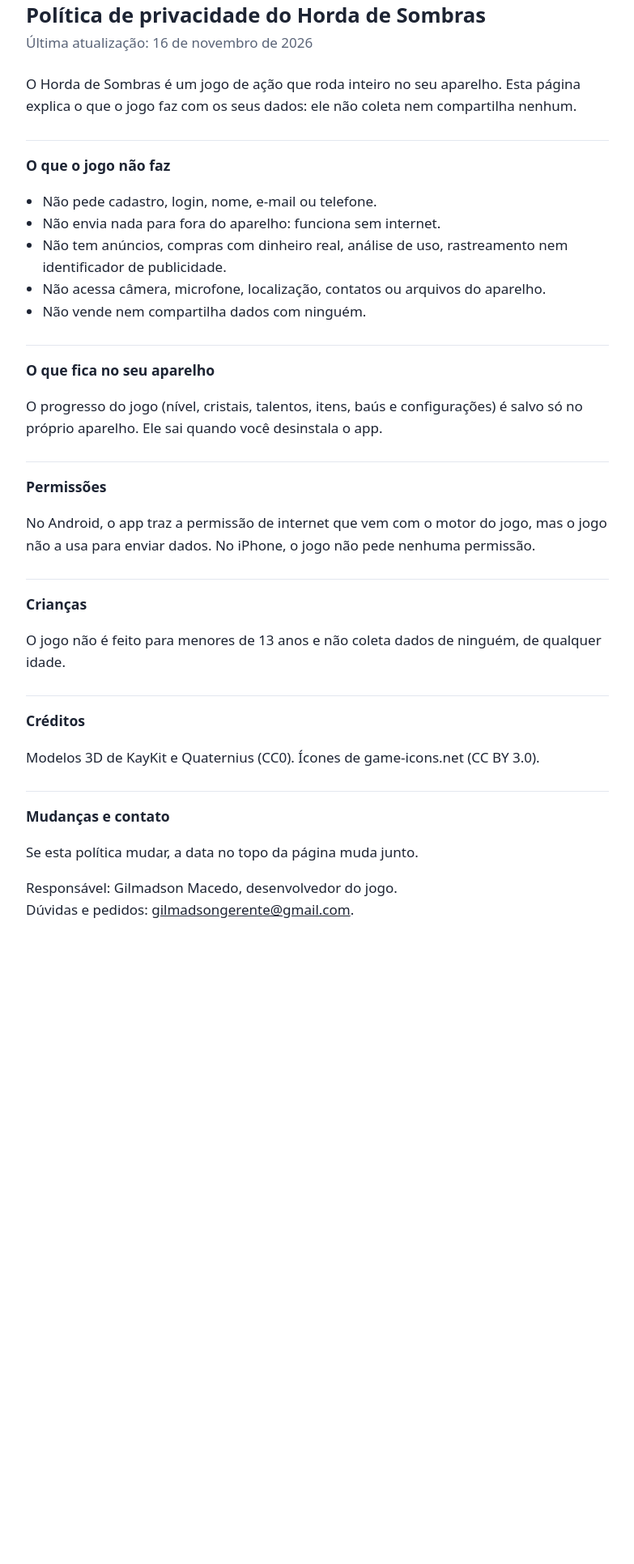
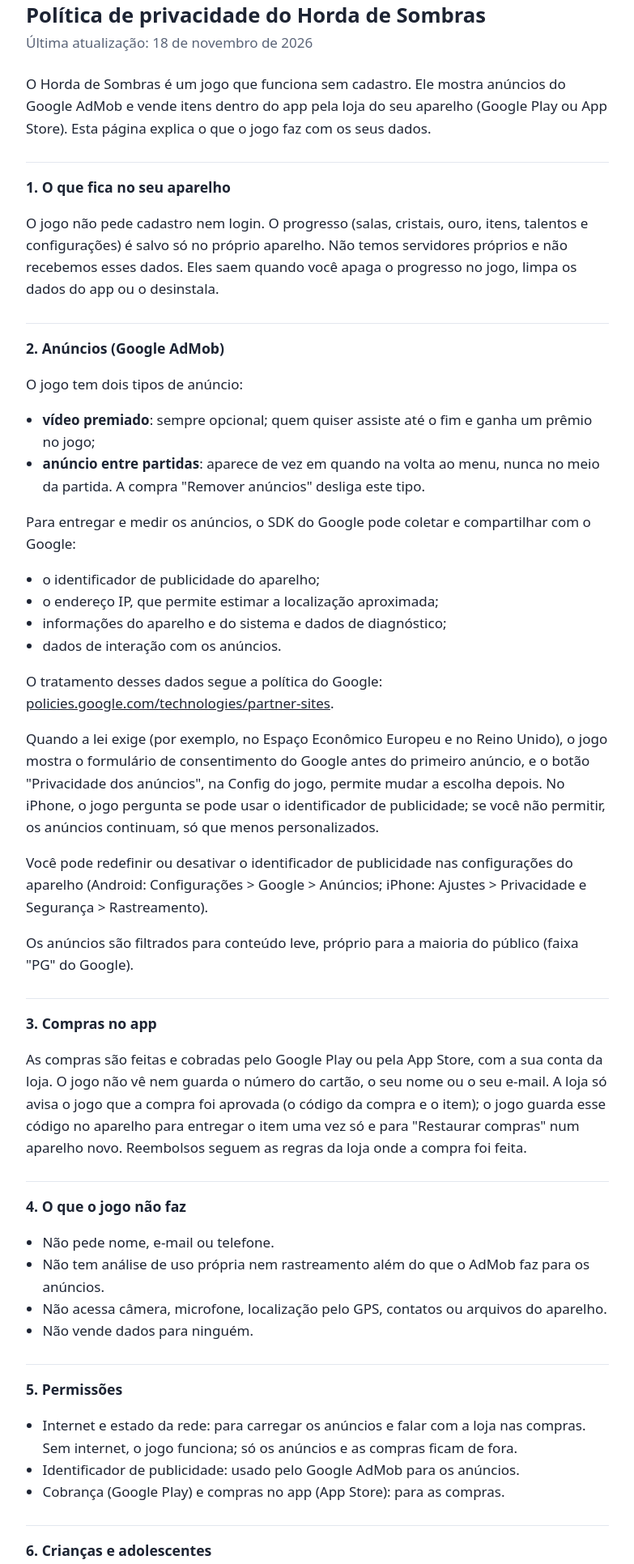
Before and after one commit to gilmadson/gilmadson.github.io, a plain HTML site: page horda-privacidade/index.html in a window 1280 px wide. Shown: the part 29-1961 px from the top of the page at 81% size, without its empty margins (248-1031 px from the left). Before the commit the page ends 1231 px from the top, so only its background shows below. Drawn offline with Linux system fonts and the light colour scheme.

Commit message:
Política do Feira Doce e política v2 do Horda de Sombras
Feira Doce: página nova em /feira-doce-privacidade/.
Horda de Sombras: a v2 substitui a v1. A v1 dizia "sem anúncios nem compras"; o jogo agora tem Google AdMob e compras no app.

Co-Authored-By: Claude Sonnet 5.5 <noreply@anthropic.com>

```diff
--- a/horda-privacidade/index.html
+++ b/horda-privacidade/index.html
@@ -19,35 +19,71 @@
 <body>
 <main>
   <h1>Política de privacidade do Horda de Sombras</h1>
-  <p class="data">Última atualização: 16 de novembro de 2026</p>
+  <p class="data">Última atualização: 18 de novembro de 2026</p>
+  <p>O Horda de Sombras é um jogo que funciona sem cadastro. Ele mostra anúncios do Google AdMob e vende itens
+  dentro do app pela loja do seu aparelho (Google Play ou App Store). Esta página explica o que o jogo faz com os
+  seus dados.</p>
 
-  <p>O Horda de Sombras é um jogo de ação que roda inteiro no seu aparelho. Esta página explica o que o jogo faz com
-  os seus dados: ele não coleta nem compartilha nenhum.</p>
+  <h2>1. O que fica no seu aparelho</h2>
+  <p>O jogo não pede cadastro nem login. O progresso (salas, cristais, ouro, itens, talentos e configurações) é salvo só no próprio
+  aparelho. Não temos servidores próprios e não recebemos esses dados. Eles saem quando você apaga o progresso no
+  jogo, limpa os dados do app ou o desinstala.</p>
 
-  <h2>O que o jogo não faz</h2>
+  <h2>2. Anúncios (Google AdMob)</h2>
+  <p>O jogo tem dois tipos de anúncio:</p>
   <ul>
-    <li>Não pede cadastro, login, nome, e-mail ou telefone.</li>
-    <li>Não envia nada para fora do aparelho: funciona sem internet.</li>
-    <li>Não tem anúncios, compras com dinheiro real, análise de uso, rastreamento nem identificador de publicidade.</li>
-    <li>Não acessa câmera, microfone, localização, contatos ou arquivos do aparelho.</li>
-    <li>Não vende nem compartilha dados com ninguém.</li>
+    <li><strong>vídeo premiado</strong>: sempre opcional; quem quiser assiste até o fim e ganha um prêmio no jogo;</li>
+    <li><strong>anúncio entre partidas</strong>: aparece de vez em quando na volta ao menu, nunca no meio da partida.
+    A compra "Remover anúncios" desliga este tipo.</li>
+  </ul>
+  <p>Para entregar e medir os anúncios, o SDK do Google pode coletar e compartilhar com o Google:</p>
+  <ul>
+    <li>o identificador de publicidade do aparelho;</li>
+    <li>o endereço IP, que permite estimar a localização aproximada;</li>
+    <li>informações do aparelho e do sistema e dados de diagnóstico;</li>
+    <li>dados de interação com os anúncios.</li>
+  </ul>
+  <p>O tratamento desses dados segue a política do Google:
+  <a href="https://policies.google.com/technologies/partner-sites">policies.google.com/technologies/partner-sites</a>.</p>
+  <p>Quando a lei exige (por exemplo, no Espaço Econômico Europeu e no Reino Unido), o jogo mostra o formulário de
+  consentimento do Google antes do primeiro anúncio, e o botão "Privacidade dos anúncios", na Config do jogo, permite mudar a escolha
+  depois. No iPhone, o jogo pergunta se pode usar o identificador de publicidade; se você não permitir, os anúncios
+  continuam, só que menos personalizados.</p>
+  <p>Você pode redefinir ou desativar o identificador de publicidade nas configurações do aparelho (Android:
+  Configurações &gt; Google &gt; Anúncios; iPhone: Ajustes &gt; Privacidade e Segurança &gt; Rastreamento).</p>
+  <p>Os anúncios são filtrados para conteúdo leve, próprio para a maioria do público (faixa "PG" do Google).</p>
+
+  <h2>3. Compras no app</h2>
+  <p>As compras são feitas e cobradas pelo Google Play ou pela App Store, com a sua conta da loja. O jogo não vê nem
+  guarda o número do cartão, o seu nome ou o seu e-mail. A loja só avisa o jogo que a compra foi aprovada (o código
+  da compra e o item); o jogo guarda esse código no aparelho para entregar o item uma vez só e para "Restaurar
+  compras" num aparelho novo. Reembolsos seguem as regras da loja onde a compra foi feita.</p>
+
+  <h2>4. O que o jogo não faz</h2>
+  <ul>
+    <li>Não pede nome, e-mail ou telefone.</li>
+    <li>Não tem análise de uso própria nem rastreamento além do que o AdMob faz para os anúncios.</li>
+    <li>Não acessa câmera, microfone, localização pelo GPS, contatos ou arquivos do aparelho.</li>
+    <li>Não vende dados para ninguém.</li>
   </ul>
 
-  <h2>O que fica no seu aparelho</h2>
-  <p>O progresso do jogo (nível, cristais, talentos, itens, baús e configurações) é salvo só no próprio aparelho. Ele
-  sai quando você desinstala o app.</p>
+  <h2>5. Permissões</h2>
+  <ul>
+    <li>Internet e estado da rede: para carregar os anúncios e falar com a loja nas compras. Sem internet, o jogo
+    funciona; só os anúncios e as compras ficam de fora.</li>
+    <li>Identificador de publicidade: usado pelo Google AdMob para os anúncios.</li>
+    <li>Cobrança (Google Play) e compras no app (App Store): para as compras.</li>
+  </ul>
 
-  <h2>Permissões</h2>
-  <p>No Android, o app traz a permissão de internet que vem com o motor do jogo, mas o jogo não a usa para enviar
-  dados. No iPhone, o jogo não pede nenhuma permissão.</p>
+  <h2>6. Crianças e adolescentes</h2>
+  <p>O jogo não é direcionado a menores de 13 anos. O vídeo premiado é sempre opcional.</p>
 
-  <h2>Crianças</h2>
-  <p>O jogo não é feito para menores de 13 anos e não coleta dados de ninguém, de qualquer idade.</p>
+  <h2>7. Seus direitos (LGPD)</h2>
+  <p>Você pode pedir informações sobre o tratamento dos seus dados pelo contato abaixo. Como o progresso fica só no
+  seu aparelho, você pode apagá-lo a qualquer momento pelo próprio jogo ou limpando os dados do app. Os dados dos
+  anúncios são tratados pelo Google, conforme a política citada no item 2.</p>
 
-  <h2>Créditos</h2>
-  <p>Modelos 3D de KayKit e Quaternius (CC0). Ícones de game-icons.net (CC BY 3.0).</p>
-
-  <h2>Mudanças e contato</h2>
+  <h2>8. Mudanças e contato</h2>
   <p>Se esta política mudar, a data no topo da página muda junto.</p>
   <p>Responsável: Gilmadson Macedo, desenvolvedor do jogo.<br>
   Dúvidas e pedidos: <a href="mailto:gilmadsongerente@gmail.com">gilmadsongerente@gmail.com</a>.</p>
```
Also changed, not shown: feira-doce-privacidade/index.html (added, +69 -0 lines).
